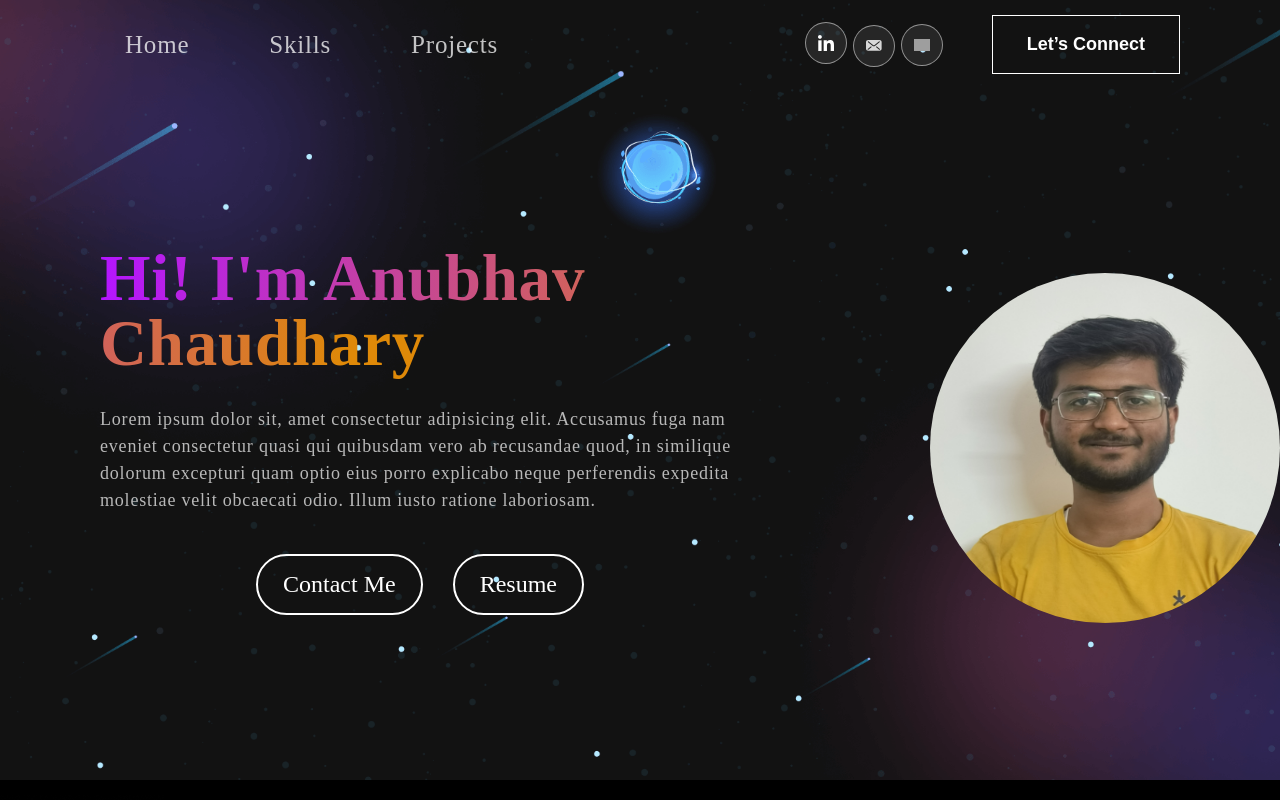
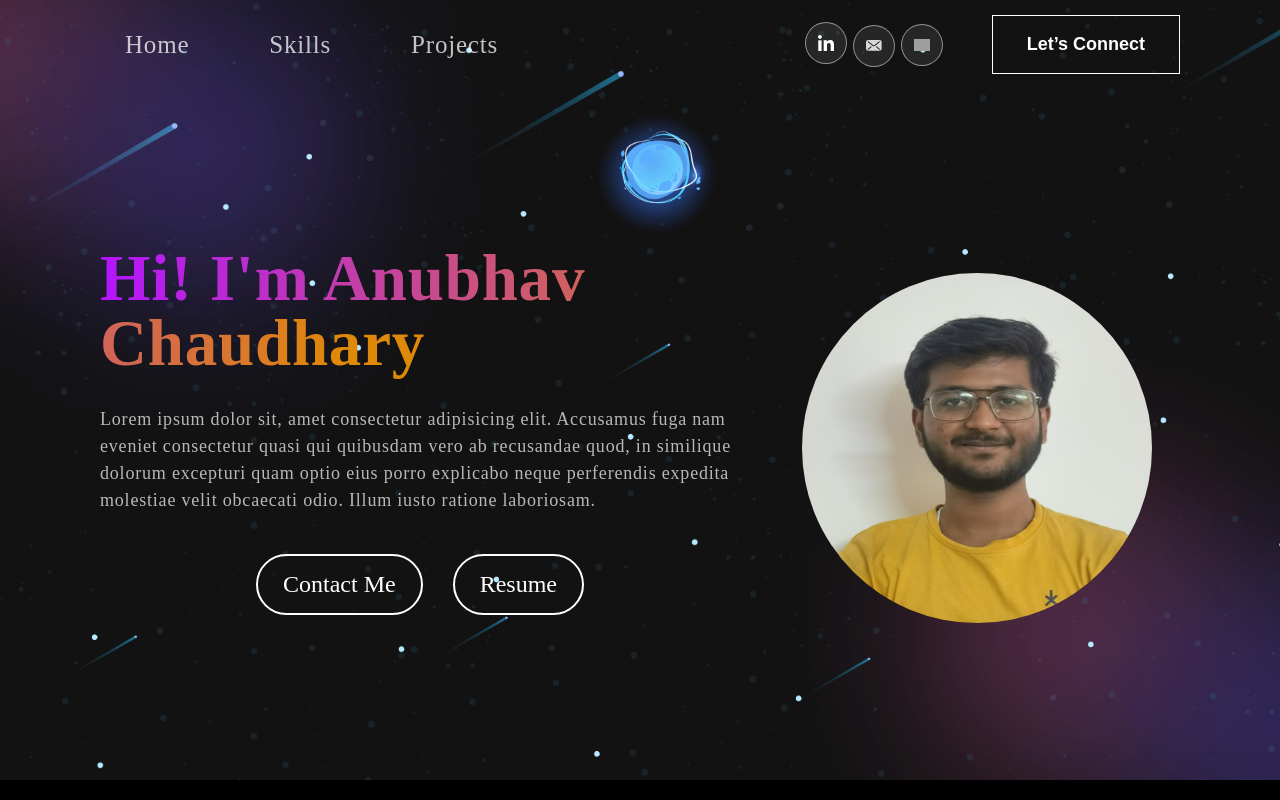
Before and after one commit to code-anubhav15/Portfolio, a React (Vite) app: page / in a window 1280 px wide. Shown: the top 800 px of the page. Built offline with nearby package versions, Linux system fonts and the light colour scheme; grey boxes are pictures that could not be loaded.

Commit message:
Update Profile.css

```diff
--- a/src/components/Profile/Profile.css
+++ b/src/components/Profile/Profile.css
@@ -16,6 +16,7 @@
   width: 350px;
   height: 350px;
   border-radius: 50%;
+  margin-right: 10vw;
 }
 
 .profile-content {
```
